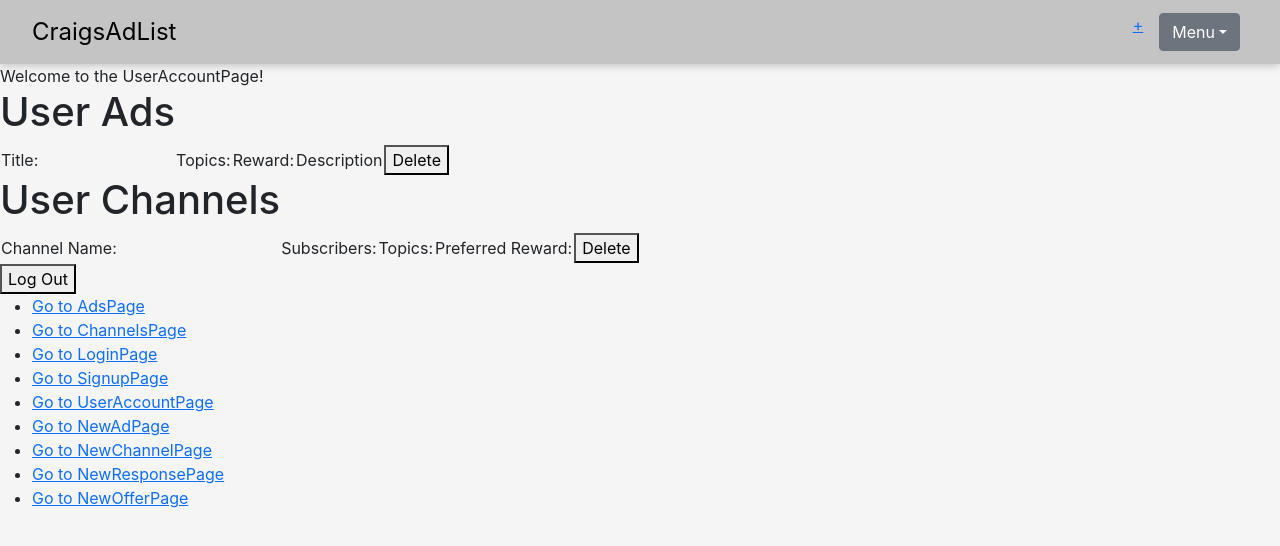
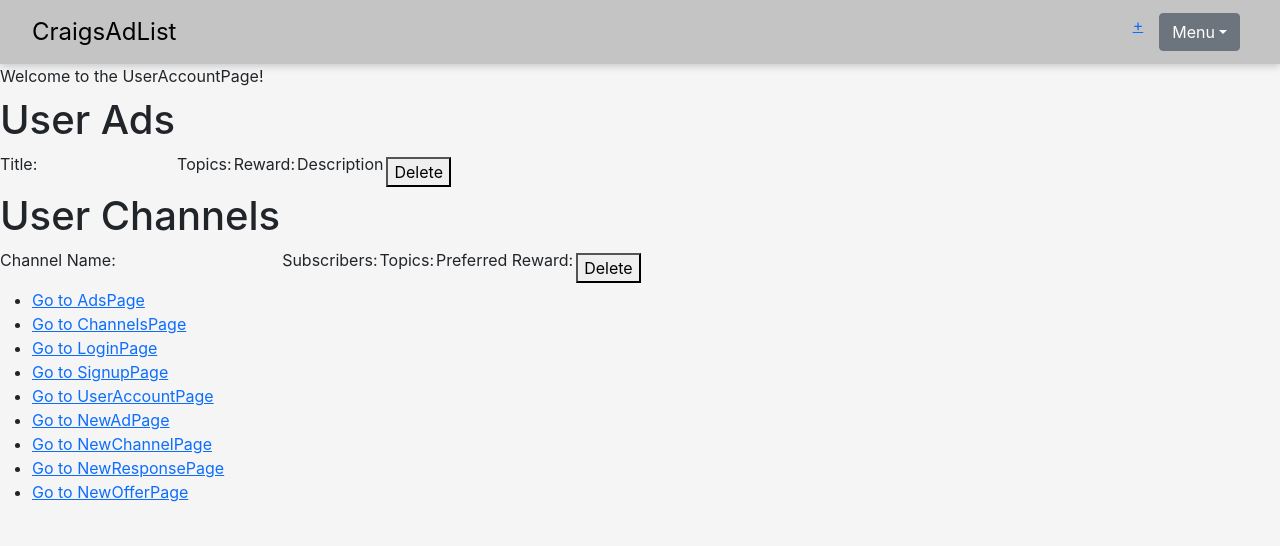
Before and after one commit to CraigsAdList/sprint1, a React (Create React App) app: page /acount in a window 1280 px wide. Shown: the top 546 px of the page. Built offline with nearby package versions, Linux system fonts and the light colour scheme; no server answers.

Commit message:
finished user account info page

```diff
--- a/src/pages/UserAccountPage.js
+++ b/src/pages/UserAccountPage.js
@@ -1,9 +1,12 @@
+import { useEffect, useState } from 'react';
+
 function UserAccountPage() {
-  /*  const [account, setAccount] = useState();
-    const [ads, setAds] = useState([]);
-    const [channels, setChannels] = useState([]); 8/
+  const [account, setAccount] = useState();
+  const [ads, setAds] = useState([]);
+  // eslint-disable-next-line no-unused-expressions
+  const [channels, setChannels] = useState([]); 8
 
-    useEffect(() => {
+    / useEffect(() => {
       fetch('/account_info', { method: 'POST' })
         .then(((response) => response.json()
           .then((data) => {
@@ -12,41 +15,48 @@ function UserAccountPage() {
             setChannels(data.channels);
           })
         ));
-    }, [setAccount, setAds, setChannels])
+    }, [setAccount, setAds, setChannels]);
 
-    /* function handleAdDelete(i) {
-      setAds(...ads.splice(0, i), ...ads.splice(i + 1));
-    } */
+  function handleAdDelete(i) {
+    setAds(...ads.splice(0, i), ...ads.splice(i + 1));
+  }
 
-  /* function handleChannelDelete(i) {
+  function handleChannelDelete(i) {
     setChannels(...channels.splice(0, i), ...channels.splice(i + 1));
-  } */
+  }
 
   return (
-
     <div>
       Welcome to the UserAccountPage!
       <table>
+        <h2>{account}</h2>
         <h1>User Ads</h1>
         <tr>
-          <td>Title:</td>
-          <td>Topics:</td>
-          <td>Reward:</td>
-          <td>Description</td>
-          <td><button type="submit">Delete</button></td>
+          <p>Title:</p>
+          <td>{ads.title}</td>
+          <p>Topics:</p>
+          <td>{ads.topic}</td>
+          <p>Reward:</p>
+          <td>{ads.reward}</td>
+          <p>Description</p>
+          <td>{ads.text}</td>
+          <td><button onClick={() => handleAdDelete(ads.creator_id)} type="submit">Delete</button></td>
         </tr>
       </table>
       <table>
         <h1>User Channels</h1>
         <tr>
-          <td>Channel Name:</td>
-          <td>Subscribers:</td>
-          <td>Topics:</td>
-          <td>Preferred Reward:</td>
-          <td><button type="submit">Delete</button></td>
+          <p>Channel Name:</p>
+          <td>{channels.name}</td>
+          <p>Subscribers:</p>
+          <td>{channels.subscribers}</td>
+          <p>Topics:</p>
+          <td>{channels.topic}</td>
+          <p>Preferred Reward:</p>
+          <td>{channels.preferred_reward}</td>
+          <td><button onClick={() => handleChannelDelete(channels.owner_id)} type="submit">Delete</button></td>
         </tr>
       </table>
-      <button type="submit">Log Out</button>
       <ul>
         <li><a href="/">Go to AdsPage</a></li>
         <li><a href="/channels">Go to ChannelsPage</a></li>
```
Also changed, not shown: 1 other file (tests, documents, lock files or other folders).
